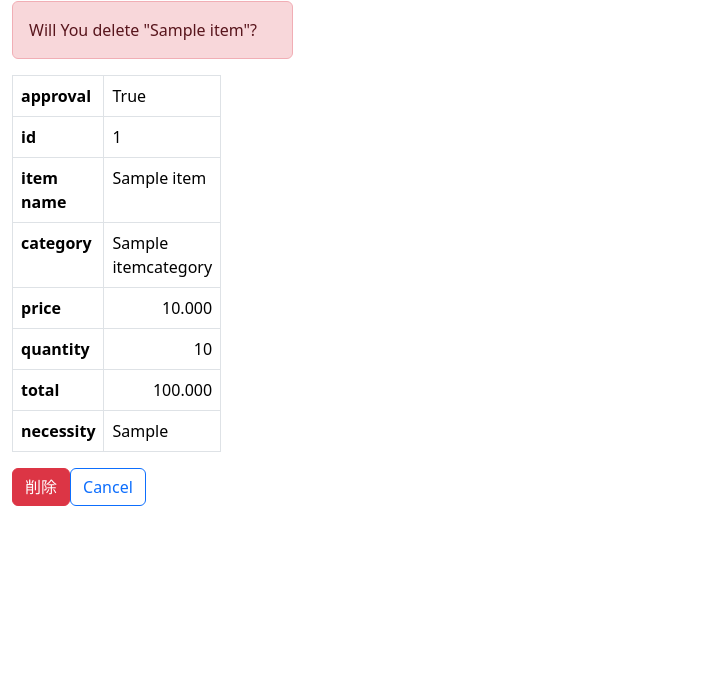
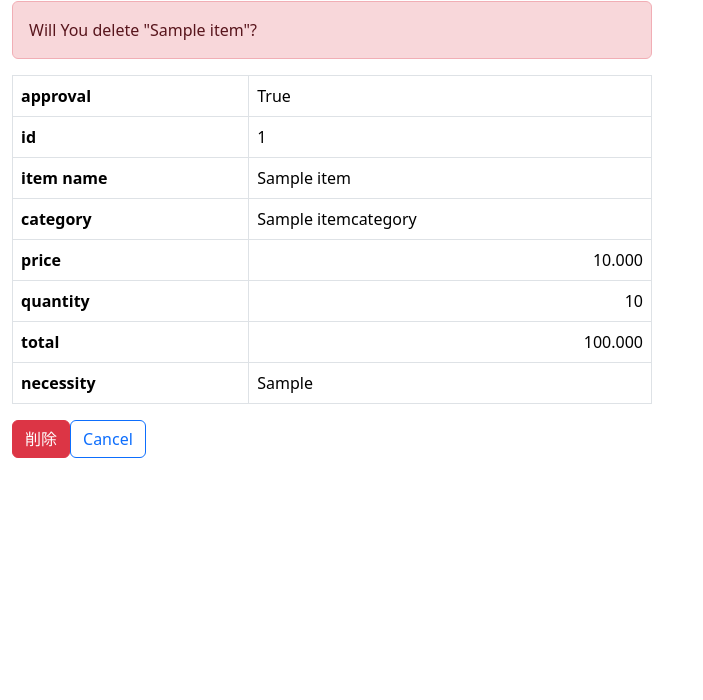
Before and after one commit to yasumichi/DriedPotato, a Django app: page /items/1/delete in a window 1280 px wide. Shown: the part 56-756 px from the top of the page, without its empty margins (0-703 px from the left). Run offline with Django 5.2, Linux system fonts and the light colour scheme; a user stored in the database is signed in; tables that the repository leaves empty hold one stand-in row (values such as "Sample post"); some libraries are stand-ins or nearby versions.

Commit message:
Adjusted the design.

```diff
--- a/items/templates/items/item_create.html
+++ b/items/templates/items/item_create.html
@@ -4,7 +4,7 @@
 {% block title %}{% trans "new item" %} - DriedPotato{% endblock %}
 
 {% block content %}
-<div id="detail-main">
+<div id="detail-main" class="row w-50">
 <form method="post">
 	{% csrf_token %}
 	{{ form.non_field_errors }}
--- a/items/templates/items/item_delete.html
+++ b/items/templates/items/item_delete.html
@@ -6,8 +6,8 @@
 {% block content %}
 {% load humanize %}
 {% load mathfilters %}
-<div id="detail-main">
-<div class="alert alert-danger">{% blocktranslate with name=object.item_name %}Will You delete "{{ name }}"?{% endblocktranslate %}</div>
+<div id="detail-main" class="w-100">
+<div class="alert alert-danger col-6">{% blocktranslate with name=object.item_name %}Will You delete "{{ name }}"?{% endblocktranslate %}</div>
 <div class="col-6">
 <table class="table table-bordered">
   <tbody>
```
